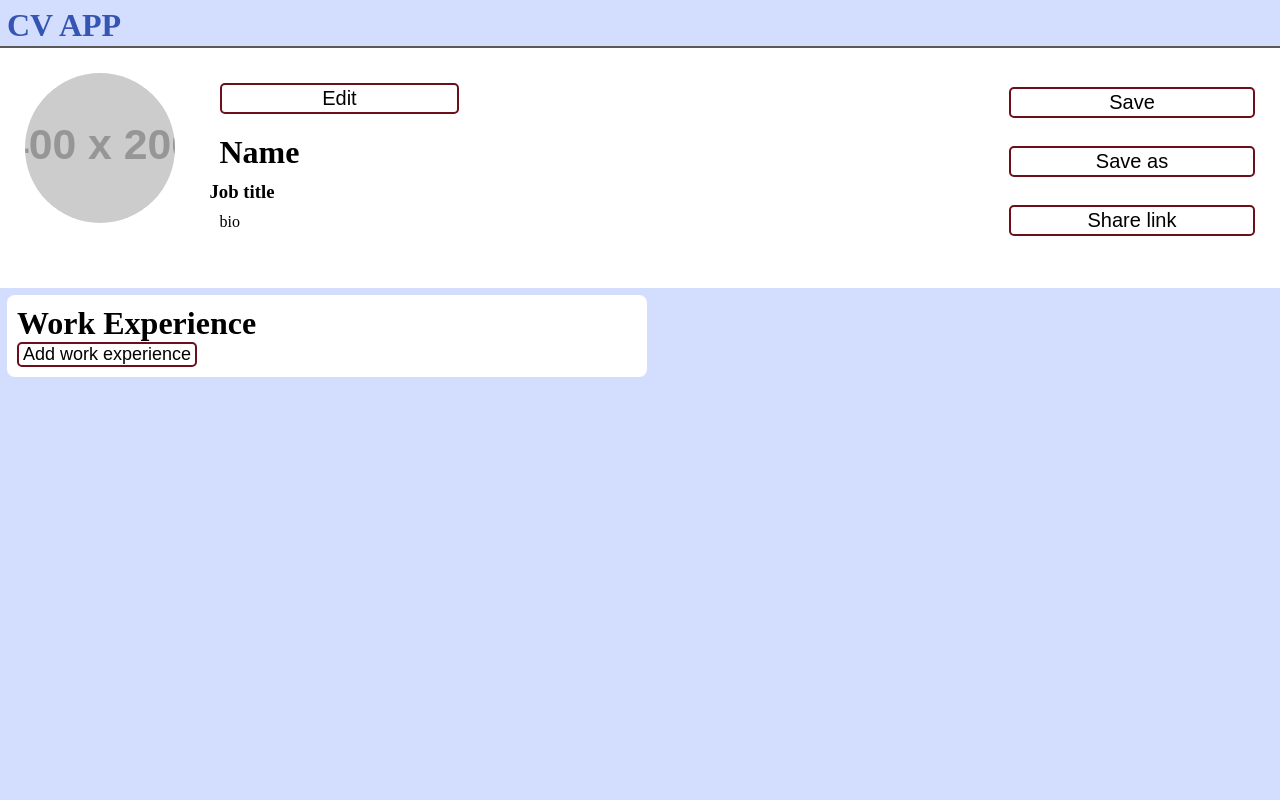
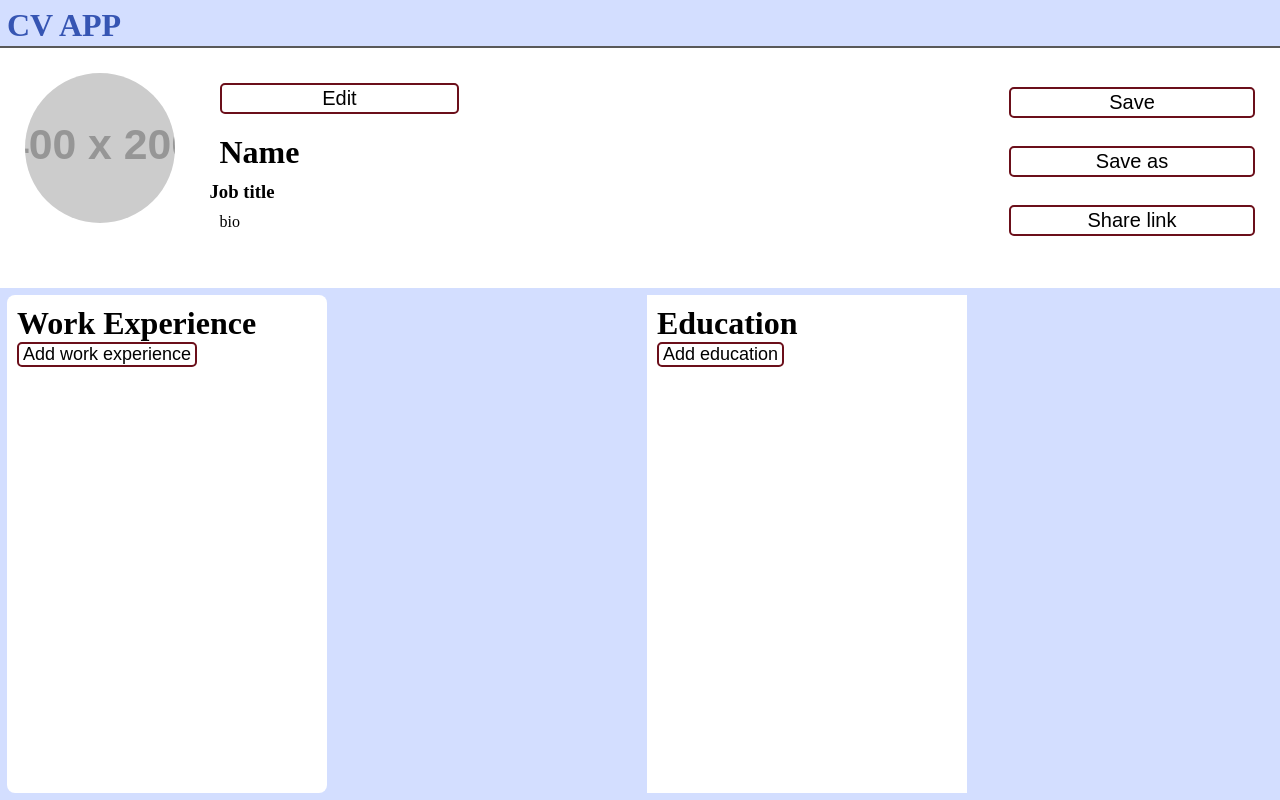
Before and after one commit to forge34/cv-app, a React (Vite) app: page / in a window 1280 px wide. Built offline with nearby package versions, Linux system fonts and the light colour scheme.

Commit message:
added education section

```diff
--- a/src/App.jsx
+++ b/src/App.jsx
@@ -2,6 +2,7 @@ import Header from "./components/header";
 import "./styles/main.css";
 import ProfileSection from "./components/profile";
 import WorkTab from "./components/worktab";
+import EductionSection from "./components/education";
 
 export default function App() {
   return (
@@ -10,6 +11,7 @@ export default function App() {
       <ProfileSection></ProfileSection>
       <div className="experience">
       <WorkTab></WorkTab>
+      <EductionSection></EductionSection>
       </div>
     </div>
   );
--- /dev/null
+++ b/src/components/education.jsx
@@ -0,0 +1,42 @@
+import { useState } from "react";
+import "../styles/education.css"
+import Modal from "./modal";
+import TextInput from "./textInput";
+
+export default function EductionSection(params) {
+      const [btnState, setBtnState] = useState({
+        visible: false,
+        disabled: false,
+      });
+
+      function handleEdit() {
+        setBtnState({
+          visible: true,
+          disabled: true,
+        });
+      }
+
+      function submit(e) {
+        const data = new FormData(e.target);
+
+        setBtnState({
+          visible: false,
+          disabled: false,
+        });
+      }
+
+      return <div className="education-section">
+        <h1>Education</h1>
+        <button className="addedu-btn" disabled={btnState.disabled} onClick={handleEdit}> Add education</button>
+
+        <Modal visibile={btnState.visible} submit={submit}>
+            <TextInput label="School name"></TextInput>
+            <TextInput label="Title of study"></TextInput>
+
+            <label htmlFor="date">Date of study</label>
+            <input id="date" type="date"></input>
+        </Modal>
+
+
+      </div>
+}
--- /dev/null
+++ b/src/styles/education.css
@@ -0,0 +1,31 @@
+@import url("./main.css");
+
+.education-section {
+  display: flex;
+  flex-direction: column;
+  flex: 1;
+  flex-wrap: wrap;
+
+  overflow: auto;
+  width: 50%;
+
+  background-color: white;
+  margin: 7px;
+  padding: 10px;
+}
+
+.addedu-btn {
+  background-color: white;
+  font-size: 18px;
+  border-style: solid;
+  border-radius: 5px;
+  border-color: var(--rosewoord);
+  max-width: fit-content;
+  padding: 0px 4px;
+  transition: background-color 0.25s ease-out 0.01s;
+}
+
+.addedu-btn:hover {
+  background-color: var(--rosewoord);
+  color: white;
+}
--- a/src/styles/main.css
+++ b/src/styles/main.css
@@ -21,4 +21,7 @@
 .experience {
   grid-column: 1/-1;
   grid-row: 3/-1;
+
+  display: grid;
+  grid-template-columns: 1fr 1fr;
 }
--- a/src/styles/worktab.css
+++ b/src/styles/worktab.css
@@ -11,8 +11,7 @@
     background-color: white;
     max-width: 50%;
 
-    overflow-y: scroll;
-    max-height: 100%;
+    overflow-y: auto;
 }
 
 .addwork-btn {
```
Also changed, not shown: src/components/study.jsx (added, +40 -0 lines).
